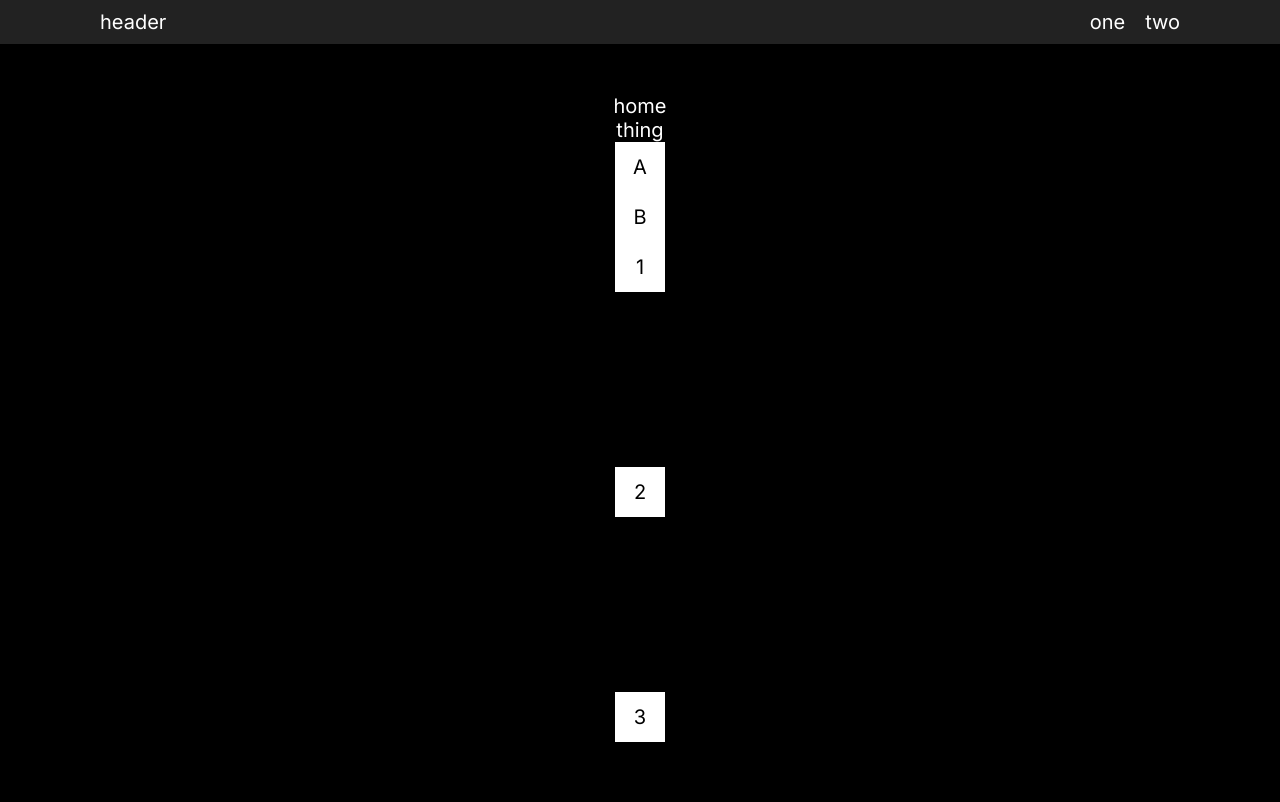
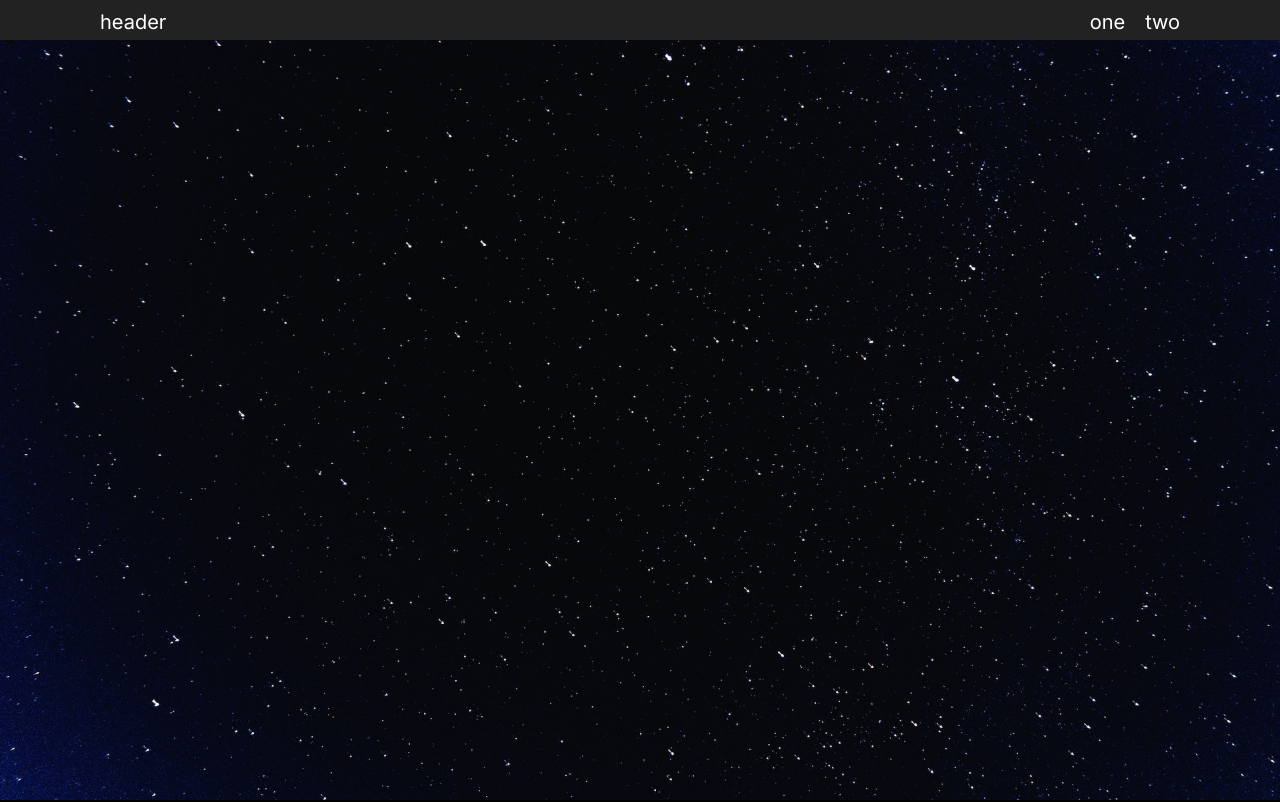
Before and after one commit to FreedomSoftworks/page-effects, a Vue app: page / in a window 1280 px wide. Shown: the top 802 px of the page. Built offline with nearby package versions, Linux system fonts and the light colour scheme.

Commit message:
star background added

```diff
--- a/src/App.vue
+++ b/src/components/App.vue
@@ -1,11 +1,9 @@
 <template>
-  <Header />
   <RouterView />
 </template>
 
 <script setup lang="ts">
 import { RouterView } from 'vue-router';
-import Header from 'src/components/global/header/Header.vue';
 </script>
 
 <style lang="scss">
--- a/src/components/global/header/Header.vue
+++ b/src/components/global/header/Header.vue
@@ -14,12 +14,16 @@
 
 <style lang="scss" scoped>
 header {
+  position: absolute;
+  top: 0;
+  left: 0;
+
   background-color: #222;
+  height: 4rem;
+  width: 100%;
 }
 
 .main {
-  @include PageWidth;
-
   display: flex;
   align-items: center;
   justify-content: space-between;
--- a/src/components/pages/home/Home.vue
+++ b/src/components/pages/home/Home.vue
@@ -1,9 +1,8 @@
 <template>
   <main class="home">
-    <div>home</div>
+    <HomeParallax />
 
     <div class="home__boxes">
-      <HomeThing eckdee="thing" />
       <div class="home__box" id="home__box-a">A</div>
       <div class="home__box" id="home__box-b">B</div>
     </div>
@@ -17,8 +16,7 @@
 </template>
 
 <script setup lang="ts">
-import HomeThing from 'src/components/pages/home/HomeThing.vue';
-// import HomeParallax from '/src/components/pages/home/HomeParallax';
+import HomeParallax from 'src/components/pages/home/HomeParallax.vue';
 
 import { onMounted, onBeforeUnmount } from 'vue';
 
@@ -64,14 +62,10 @@ onBeforeUnmount(() => {
 
 <style lang="scss" scoped>
 .home {
-  @include PageWidth;
-
   display: flex;
   align-items: center;
   justify-content: space-between;
   flex-flow: column;
-
-  padding: 5rem 0rem;
 
   &__boxes {
     display: flex;
@@ -92,6 +86,8 @@ onBeforeUnmount(() => {
     flex-flow: column;
 
     height: 50rem;
+
+    margin-bottom: 8rem;
   }
 
   &__box {
--- a/src/components/pages/home/HomeParallax.vue
+++ b/src/components/pages/home/HomeParallax.vue
@@ -1,9 +1,42 @@
 <template>
   <section class="parallax">
-    <div>para</div>
+    <Header />
+    <div class="parallax__bg">
+      <img src="/public/img/parallax/stars.jpg" alt="" srcset="" />
+    </div>
   </section>
 </template>
 
-<script setup lang="ts"></script>
+<script setup lang="ts">
+import Header from 'src/components/global/header/Header.vue';
+</script>
 
-<style lang="scss" scoped></style>
+<style lang="scss" scoped>
+.parallax {
+  position: relative;
+
+  display: flex;
+  align-items: center;
+  justify-content: center;
+
+  height: 100vh;
+  width: 100%;
+
+  margin-bottom: 8rem;
+
+  &__bg {
+    z-index: -1;
+
+    & > img {
+      position: absolute;
+      top: 0;
+      left: 0;
+
+      height: 100%;
+      width: 100%;
+
+      object-fit: cover;
+    }
+  }
+}
+</style>
--- a/src/components/pages/home/HomeThing.vue
+++ /dev/null
@@ -1,16 +0,0 @@
-<template>
-  <div>
-    {{ eckdee }}
-  </div>
-</template>
-
-<script setup lang="ts">
-const { eckdee } = defineProps({
-  eckdee: {
-    type: String,
-    required: true,
-  },
-});
-</script>
-
-<style scoped></style>
--- a/src/main.ts
+++ b/src/main.ts
@@ -1,5 +1,5 @@
 import { createApp } from 'vue';
-import App from 'src/App.vue';
+import App from 'src/components/App.vue';
 import { router } from 'src/router/main.router';
 import { key, store } from 'src/store/main.store';
 import { StoreMutKeysPlugin } from 'src/store/plugins.store';
```
